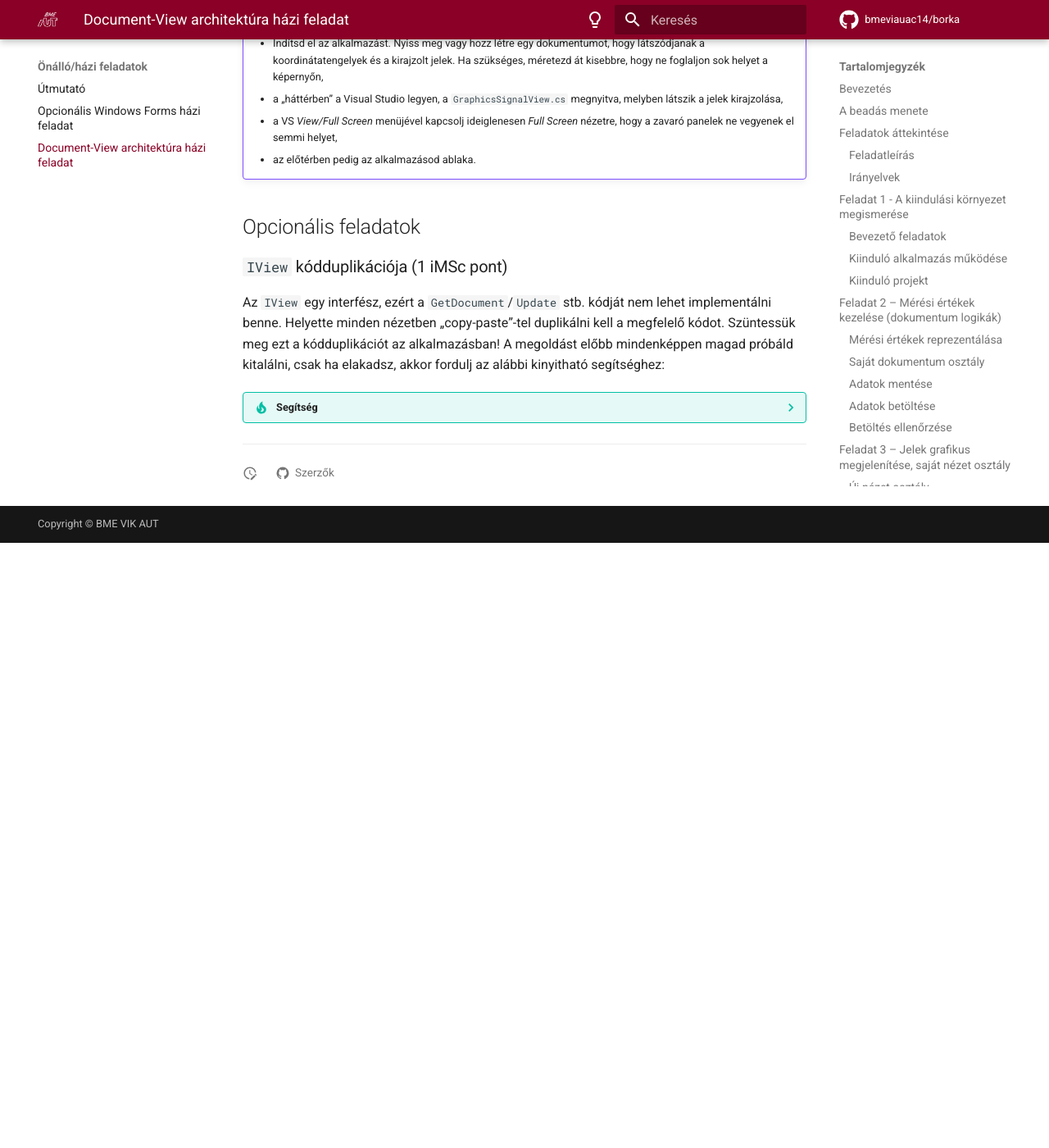
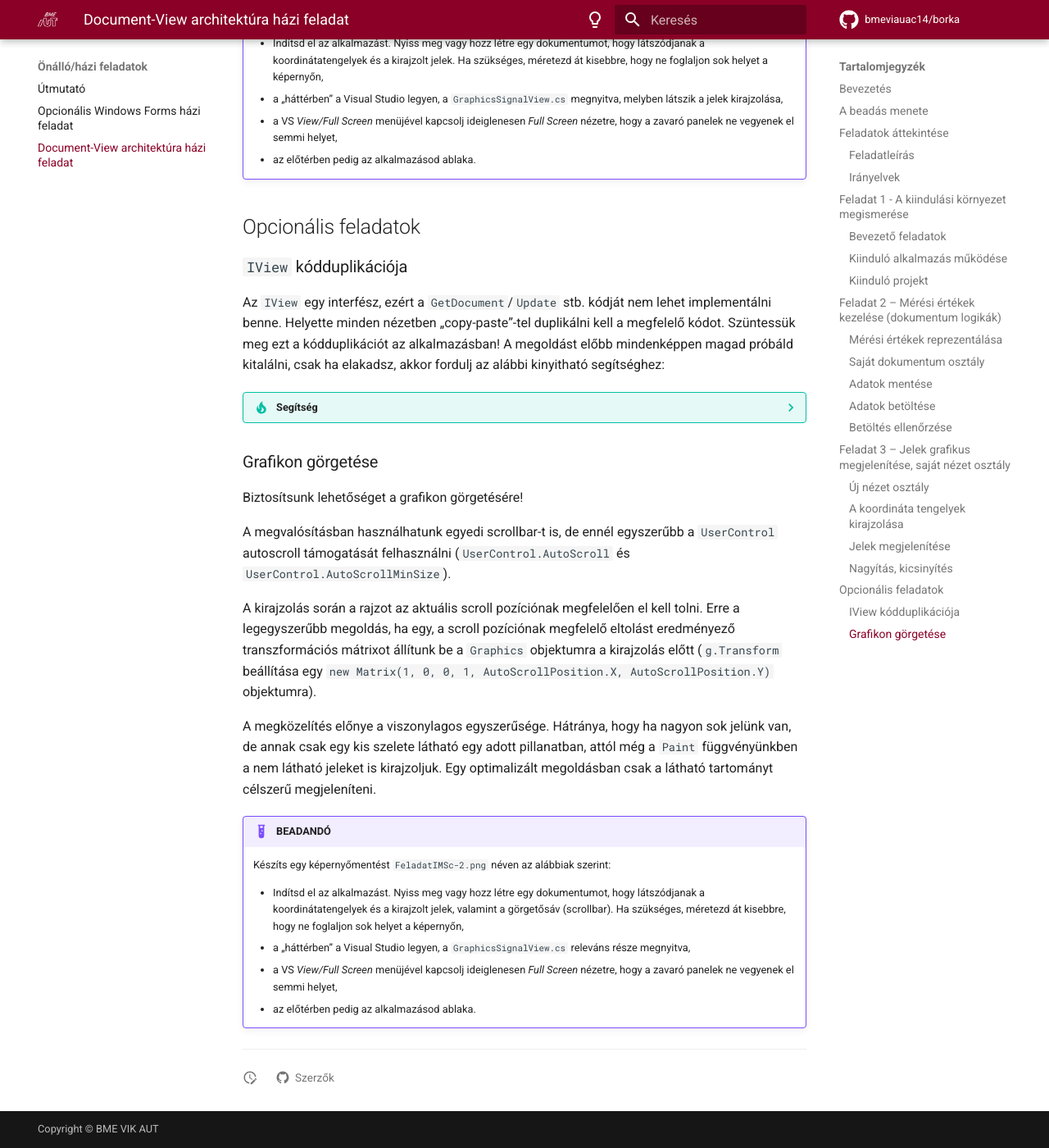
Before and after one commit to bmeviauac14/BORKA, an MkDocs documentation site: the page built from docs/hazi/document-view-architektura/index.md, in a window 1280 px wide and 1400 px high, scrolled down 14066 px. Shown: the whole window at 82% size. Built offline with MkDocs 1.6.1 and Material for MkDocs 9.7.7, drawn with Linux system fonts in a browser that asks for light colours; emoji names are drawn with the system emoji font; comment, search, counter and statistics services are not loaded; before the commit the page ends 14728 px from its top, so only the background shows below that.

Commit message:
Doc-View HF

```diff
--- a/docs/hazi/document-view-architektura/index.md
+++ b/docs/hazi/document-view-architektura/index.md
@@ -456,9 +456,26 @@ Az alkalmazást futtatva a _Window_ menüből ugyanahhoz a dokumentumhoz hozzunk
 
 ## Opcionális feladatok
 
-
-### `IView` kódduplikációja (1 iMSc pont)
+### `IView` kódduplikációja
 
 Az `IView` egy interfész, ezért a `GetDocument`/`Update` stb. kódját nem lehet implementálni benne. Helyette minden nézetben „copy-paste”-tel duplikálni kell a megfelelő kódot. Szüntessük meg ezt a kódduplikációt az alkalmazásban! A megoldást előbb mindenképpen magad próbáld kitalálni, csak ha elakadsz, akkor fordulj az alábbi kinyitható segítséghez:
 ??? tip "Segítség"
     Egy `ViewBase` nevű osztályt kell írni, mely a `UserControl`-ból származik, és implementálja az `IView` interfészt. A nézeteinket a `UserControl` helyett a `ViewBase` osztályból kell származtatni.
+
+### Grafikon görgetése
+
+Biztosítsunk lehetőséget a grafikon görgetésére!
+
+A megvalósításban használhatunk egyedi scrollbar-t is, de ennél egyszerűbb a `UserControl` autoscroll támogatását felhasználni (`UserControl.AutoScroll` és `UserControl.AutoScrollMinSize`).
+
+A kirajzolás során a rajzot az aktuális scroll pozíciónak megfelelően el kell tolni. Erre a legegyszerűbb megoldás, ha egy, a scroll pozíciónak megfelelő eltolást eredményező transzformációs mátrixot állítunk be a `Graphics` objektumra a kirajzolás előtt (`g.Transform` beállítása egy `new Matrix(1, 0, 0, 1, AutoScrollPosition.X, AutoScrollPosition.Y)` objektumra).
+
+A megközelítés előnye a viszonylagos egyszerűsége. Hátránya, hogy ha nagyon sok jelünk van, de annak csak egy kis szelete látható egy adott pillanatban, attól még a `Paint` függvényünkben a nem látható jeleket is kirajzoljuk. Egy optimalizált megoldásban csak a látható tartományt célszerű megjeleníteni.
+
+!!! example "BEADANDÓ"
+    Készíts egy képernyőmentést `FeladatIMSc-2.png` néven az alábbiak szerint:
+
+    - Indítsd el az alkalmazást. Nyiss meg vagy hozz létre egy dokumentumot, hogy látszódjanak a koordinátatengelyek és a kirajzolt jelek, valamint a görgetősáv (scrollbar). Ha szükséges, méretezd át kisebbre, hogy ne foglaljon sok helyet a képernyőn,
+    - a „háttérben” a Visual Studio legyen, a `GraphicsSignalView.cs` releváns része megnyitva,
+    - a VS _View/Full Screen_ menüjével kapcsolj ideiglenesen _Full Screen_ nézetre, hogy a zavaró panelek ne vegyenek el semmi helyet,
+    - az előtérben pedig az alkalmazásod ablaka.
```
